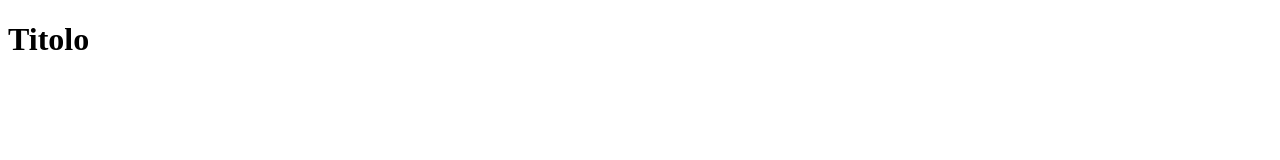
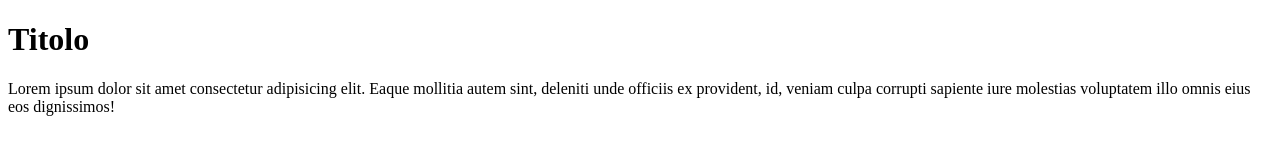
Before and after one commit to gfederica/prima-repo, a plain HTML site: page index.html in a window 1280 px wide. Drawn offline with Linux system fonts and the light colour scheme.

Commit message:
aggiunto paragrafo

```diff
--- a/index.html
+++ b/index.html
@@ -8,5 +8,6 @@
 </head>
 <body>
     <h1>Titolo</h1>
+    <p>Lorem ipsum dolor sit amet consectetur adipisicing elit. Eaque mollitia autem sint, deleniti unde officiis ex provident, id, veniam culpa corrupti sapiente iure molestias voluptatem illo omnis eius eos dignissimos!</p>
 </body>
 </html>
```
